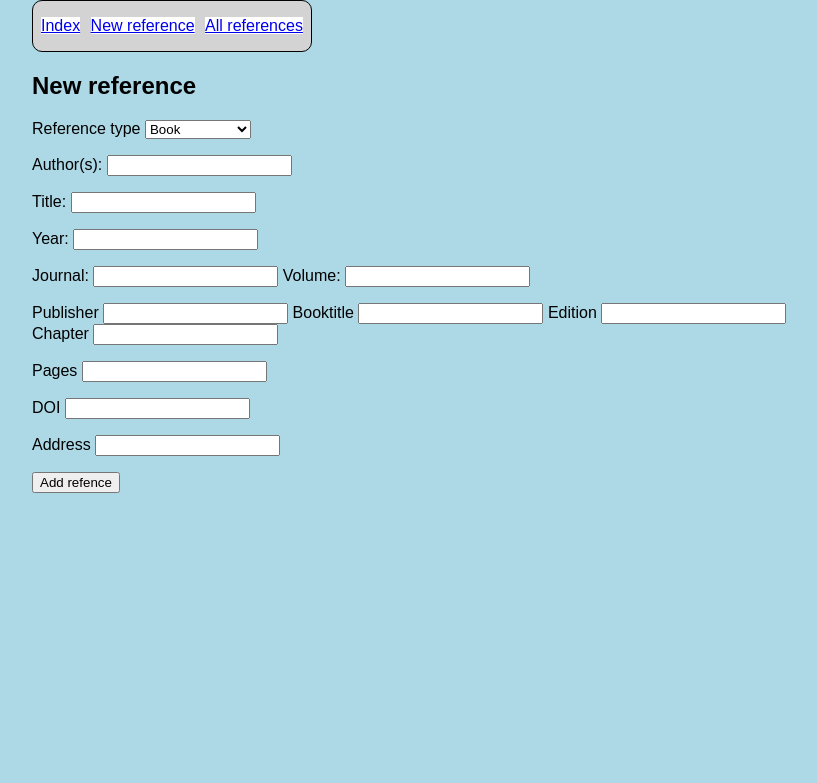
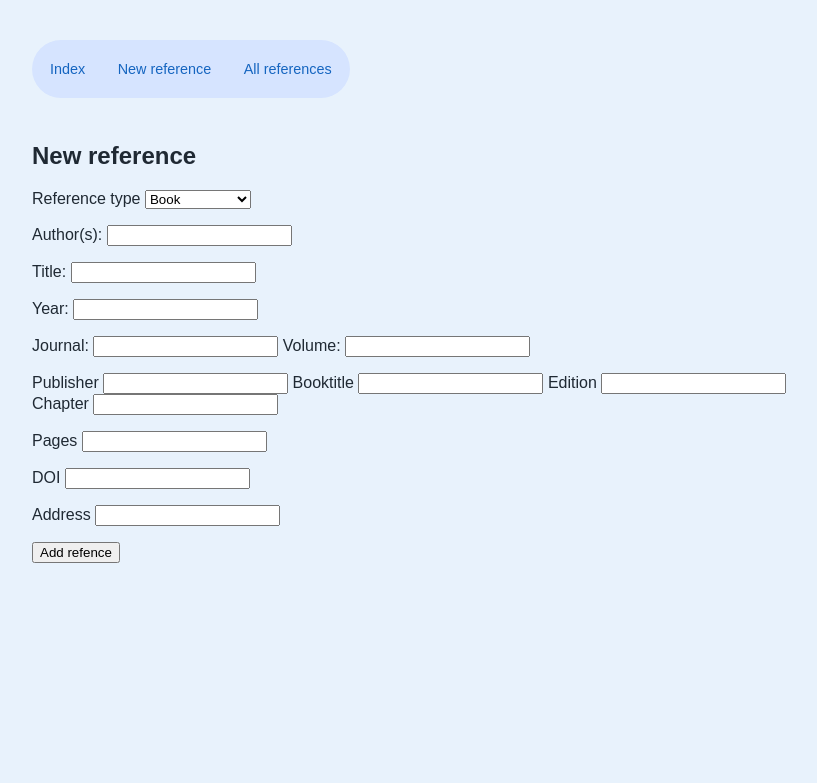
Before and after one commit to m0ssse/ohtuprojekti, a Flask app: page /new_reference in a window 1280 px wide. Shown: the top 783 px of the page, without its empty margins (208-1025 px from the left). Run offline with Flask 3, Linux system fonts and the light colour scheme.

Commit message:
Styling: pastel blue layout

```diff
--- a/src/static/main.css
+++ b/src/static/main.css
@@ -1,32 +1,73 @@
 body {
-  margin: auto;
+  margin: 40px auto;
   max-width: 50em;
   font-family: sans-serif;
-  background-color: lightblue;
+  background-color: #e8f2fc;
+  color: #1f2933;
+}
+
+.main {
+    max-width: 50cm;
+    margin: 40px auto;
+    padding: 24px 20px;
+    background-color: white;
+    border-radius: 16px;
+
 }
 
 .nav {
-    background-color: lightgray;
-    max-width: fit-content;
-    padding-left: 5px;
-    padding-right: 5px;
-    border: 1px solid black;
-    border-radius: 10px;
+    display: inline-flex;
+    gap: 4px;
+    padding: 4px;
+    background-color: #d6e4ff;
+    border-radius: 999px;
+    margin-bottom: 24px;
 }
 
 .nav_link {
-    margin-left: 3px;
-    margin-right: 3px;
-    background-color: white;
+    padding: 6px 14px;
+    border-radius: 999px;
+    text-decoration: none;
+    color: #1565C0;
+    font-size: 0.9rem;
 }
 
-.ref_item {
-    background-color: lightgrey;
-    margin-bottom: 0.5rem;
-    border: 1px solid black;
+.nav_link:hover {
+    background-color: #c3d5ff;
+}
+
+.nav_link_active {
+    background-color: #1565C0;
+    color: white;
 }
 
 .references {
     list-style: none;
     padding-left: 0;
+    margin: 0;
 }
+
+.ref_item {
+    background-color: white;
+    margin-bottom: 0.75rem;
+    border: 1px solid #d0e2ff;
+    border-radius: 8px;
+    padding: 10px 12px;
+}
+
+.btn-primary {
+    display: inline-block;
+    padding: 8px 16px;
+    background-color: #1565C0;
+    color: white;
+    text-decoration: none;
+    border-radius: 999px;
+    border: none;
+    font-size: 0.95rem;
+    cursor: pointer;
+    margin-top: 8px;
+}
+
+.btn-primary:hover {
+    background-color: #0d4f96;
+}
```
